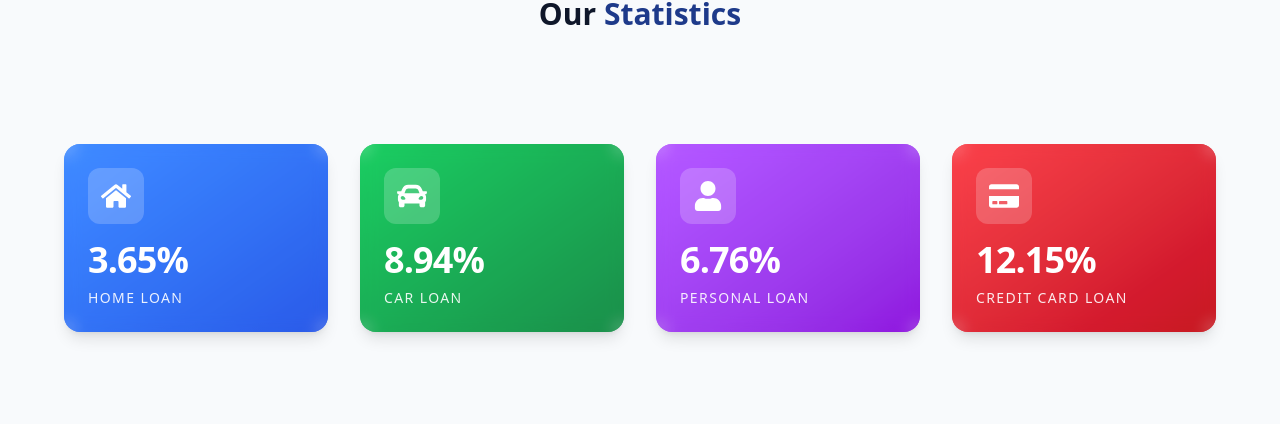
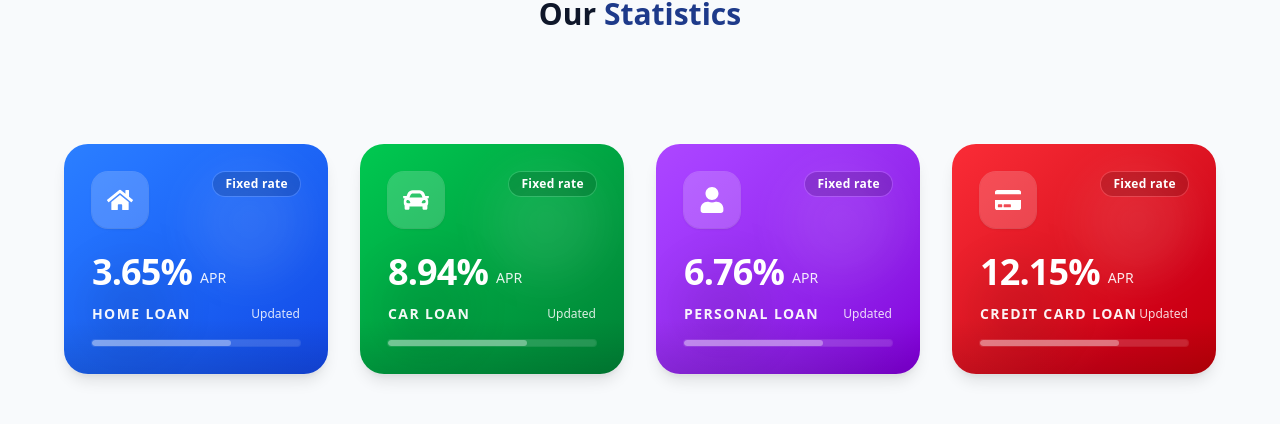
Before and after one commit to RizBits14/loanlink-client, a React (Vite) app: page / in a window 1280 px wide. Shown: the part 929-1353 px from the top of the page. Built offline with nearby package versions, Linux system fonts and the light colour scheme; no server answers.

Commit message:
updated the stats card on the home page

```diff
--- a/src/Pages/Stats/Stats.jsx
+++ b/src/Pages/Stats/Stats.jsx
@@ -2,45 +2,25 @@ import { FaHome, FaCar, FaUser, FaCreditCard } from "react-icons/fa";
 import { motion as Motion } from "framer-motion";
 
 const stats = [
-    {
-        title: "Home Loan",
-        rate: "3.65%",
-        icon: FaHome,
-        gradient: "from-blue-500 to-blue-700",
-    },
-    {
-        title: "Car Loan",
-        rate: "8.94%",
-        icon: FaCar,
-        gradient: "from-green-500 to-green-700",
-    },
-    {
-        title: "Personal Loan",
-        rate: "6.76%",
-        icon: FaUser,
-        gradient: "from-purple-500 to-purple-700",
-    },
-    {
-        title: "Credit Card Loan",
-        rate: "12.15%",
-        icon: FaCreditCard,
-        gradient: "from-red-500 to-red-700",
-    },
+    { title: "Home Loan", rate: "3.65%", icon: FaHome, gradient: "from-blue-500 to-blue-700" },
+    { title: "Car Loan", rate: "8.94%", icon: FaCar, gradient: "from-green-500 to-green-700" },
+    { title: "Personal Loan", rate: "6.76%", icon: FaUser, gradient: "from-purple-500 to-purple-700" },
+    { title: "Credit Card Loan", rate: "12.15%", icon: FaCreditCard, gradient: "from-red-500 to-red-700" },
 ];
 
 const cardVariant = {
-    hidden: { opacity: 0, y: 30 },
+    hidden: { opacity: 0, y: 22 },
     show: (i) => ({
         opacity: 1,
         y: 0,
-        transition: { delay: i * 0.15, duration: 0.6, ease: "easeOut" },
+        transition: { delay: i * 0.12, duration: 0.55, ease: "easeOut" },
     }),
 };
 
 const Stats = () => {
     return (
-        <section className="w-full py-16 px-4">
-            <div className="max-w-6xl mx-auto grid grid-cols-1 sm:grid-cols-2 lg:grid-cols-4 gap-8">
+        <section className="w-full py-12 md:py-16 px-4">
+            <div className="max-w-6xl mx-auto grid grid-cols-1 sm:grid-cols-2 lg:grid-cols-4 gap-6 md:gap-8">
                 {stats.map((item, index) => {
                     const Icon = item.icon;
 
@@ -50,33 +30,52 @@ const Stats = () => {
                             variants={cardVariant}
                             initial="hidden"
                             whileInView="show"
-                            viewport={{ once: true }}
+                            viewport={{ once: true, amount: 0.3 }}
                             custom={index}
-                            whileHover={{ scale: 1.05 }}
-                            className={`
-                                relative overflow-hidden rounded-2xl p-6
-                                bg-linear-to-br ${item.gradient}
-                                text-white shadow-lg
-                                transition-all duration-500
-                            `}
+                            whileHover={{ y: -6, scale: 1.02 }}
+                            whileTap={{ scale: 0.99 }}
+                            className={`group relative overflow-hidden rounded-3xl p-6 md:p-7 bg-linear-to-br ${item.gradient} text-white shadow-lg ring-1 ring-white/10 transition-all duration-500`}
                         >
-                            <div className="absolute -inset-1 bg-white/20 blur-xl opacity-0 hover:opacity-100 transition-opacity duration-500" />
+                            <div className="pointer-events-none absolute inset-0 opacity-0 group-hover:opacity-100 transition-opacity duration-500">
+                                <div className="absolute -inset-24 bg-white/20 blur-3xl" />
+                                <div className="absolute inset-0 bg-linear-to-tr from-white/10 via-transparent to-white/10" />
+                            </div>
 
-                            <div className="absolute inset-0 bg-white/10 backdrop-blur-sm" />
+                            <div className="pointer-events-none absolute inset-0 opacity-70">
+                                <div className="absolute right-5.5 top-5.5 h-28 w-28 rounded-full bg-white/12 blur-xl" />
+                                <div className="absolute left-4.5 bottom-4.5 h-24 w-24 rounded-full bg-black/10 blur-xl" />
+                            </div>
 
-                            <div className="relative z-10">
-                                <div className="w-14 h-14 rounded-xl bg-white/20 flex items-center justify-center mb-4">
-                                    <Icon className="text-3xl" />
+                            <div className="relative z-10 flex items-start justify-between gap-4">
+                                <div className="grid h-14 w-14 place-items-center rounded-2xl bg-white/18 ring-1 ring-white/20 shadow-sm">
+                                    <Icon className="text-[26px]" />
                                 </div>
 
-                                <h2 className="text-4xl font-bold tracking-tight">
-                                    {item.rate}
-                                </h2>
+                                <span className="inline-flex items-center rounded-full bg-black/15 px-3 py-1 text-xs font-semibold tracking-wide ring-1 ring-white/15">
+                                    Fixed rate
+                                </span>
+                            </div>
 
-                                <p className="mt-2 text-sm uppercase tracking-widest opacity-90">
-                                    {item.title}
-                                </p>
+                            <div className="relative z-10 mt-6">
+                                <div className="flex items-end gap-2">
+                                    <p className="text-4xl font-extrabold tracking-tight">{item.rate}</p>
+                                    <p className="pb-1 text-sm font-medium opacity-90">APR</p>
+                                </div>
+
+                                <div className="mt-3 flex items-center justify-between">
+                                    <p className="text-sm font-semibold uppercase tracking-widest opacity-95">
+                                        {item.title}
+                                    </p>
+
+                                    <span className="text-xs opacity-85">Updated</span>
+                                </div>
+
+                                <div className="mt-4 h-1.5 w-full overflow-hidden rounded-full bg-white/15 ring-1 ring-white/10">
+                                    <div className="h-full w-2/3 rounded-full bg-white/35" />
+                                </div>
                             </div>
+
+                            <div className="pointer-events-none absolute inset-x-0 bottom-0 h-14 bg-linear-to-t from-black/20 to-transparent opacity-60" />
                         </Motion.div>
                     );
                 })}
```
